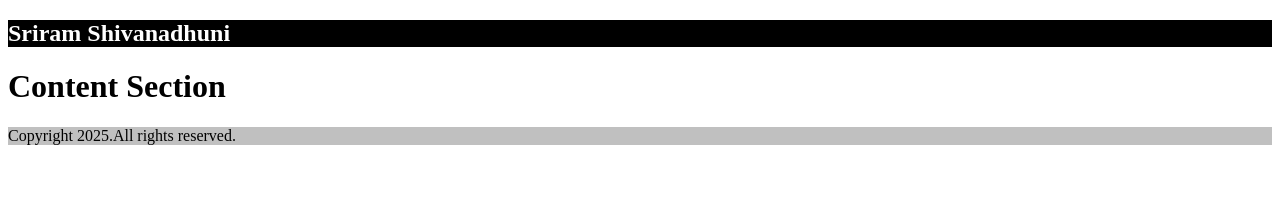
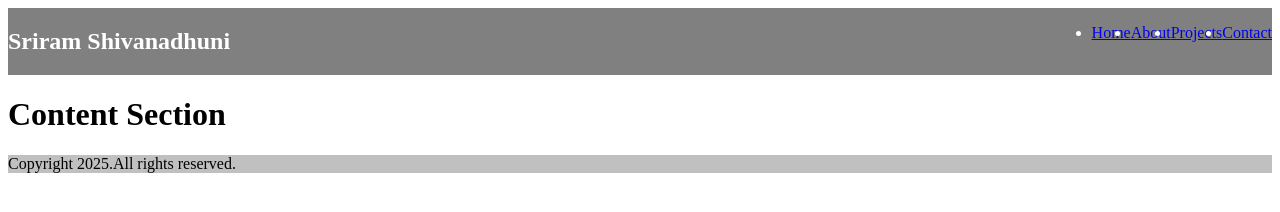
Before and after one commit to Sriram-0305/SriramShivanadhuni.github.io, a plain HTML site: page index.html in a window 1280 px wide. Drawn offline with Linux system fonts and the light colour scheme.

Commit message:
commit message

```diff
--- a/index.html
+++ b/index.html
@@ -7,9 +7,17 @@
     <link rel="stylesheet" href="styles.css">
 </head>
 <body>
-    <div class="container">
+    <div>
         <div class="header">
             <h2>Sriram Shivanadhuni</h2>
+            <div>
+                <ul class="menu">
+                    <li><a href="#">Home</a></li>
+                    <li><a href="#">About</a></li>
+                    <li><a href="#">Projects</a></li>
+                    <li><a href="#">Contact</a></li>
+                </ul>
+            </div>
         </div>
         <div>
             <h1>Content Section</h1>
--- a/styles.css
+++ b/styles.css
@@ -1,6 +1,8 @@
 .header {
-    background-color: black;
+    background-color:grey;
     color: white;
+    justify-content: space-between;
+    display:flex;
  }
 .footer {
     background-color: silver;
@@ -8,3 +10,6 @@
  .container{
     margin: 0px;
  }
+ .menu{
+    display: flex;
+ }
```
